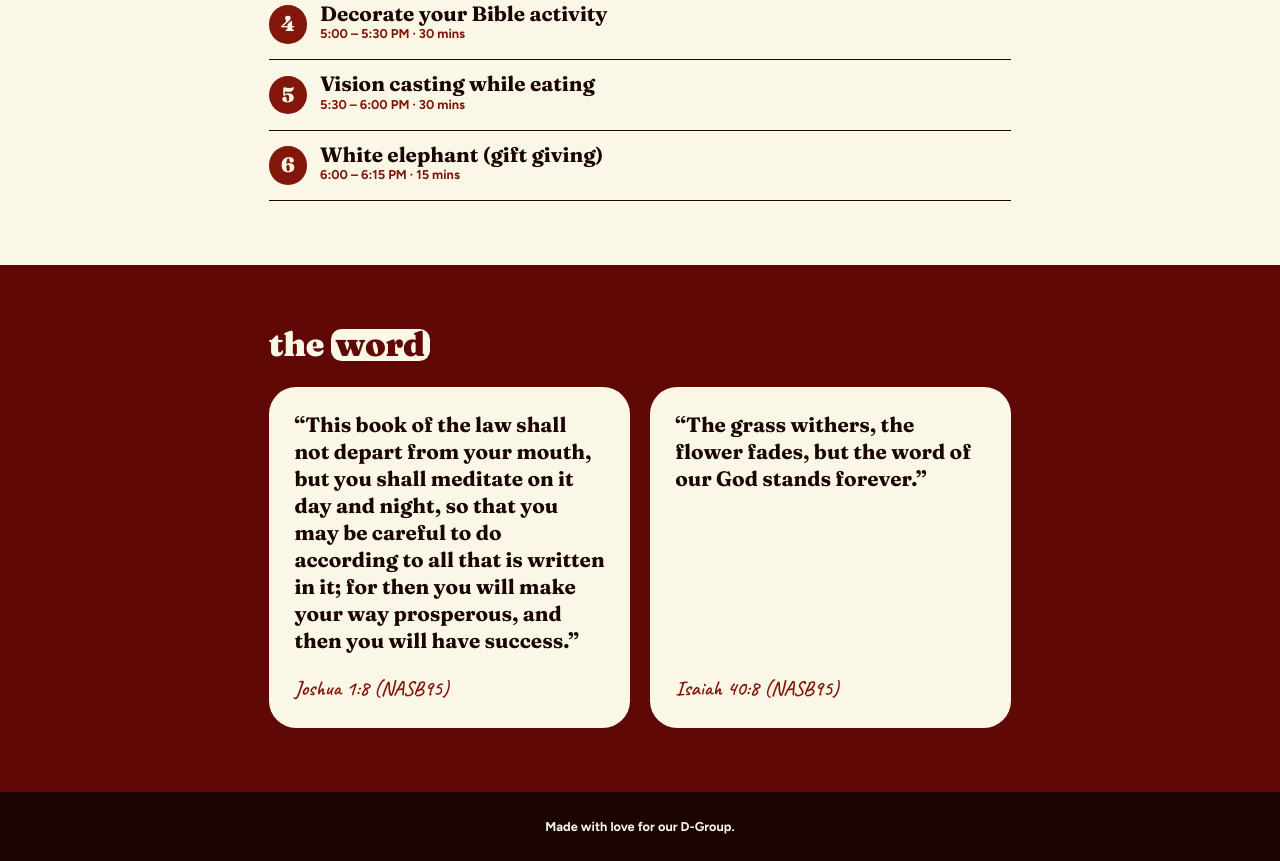
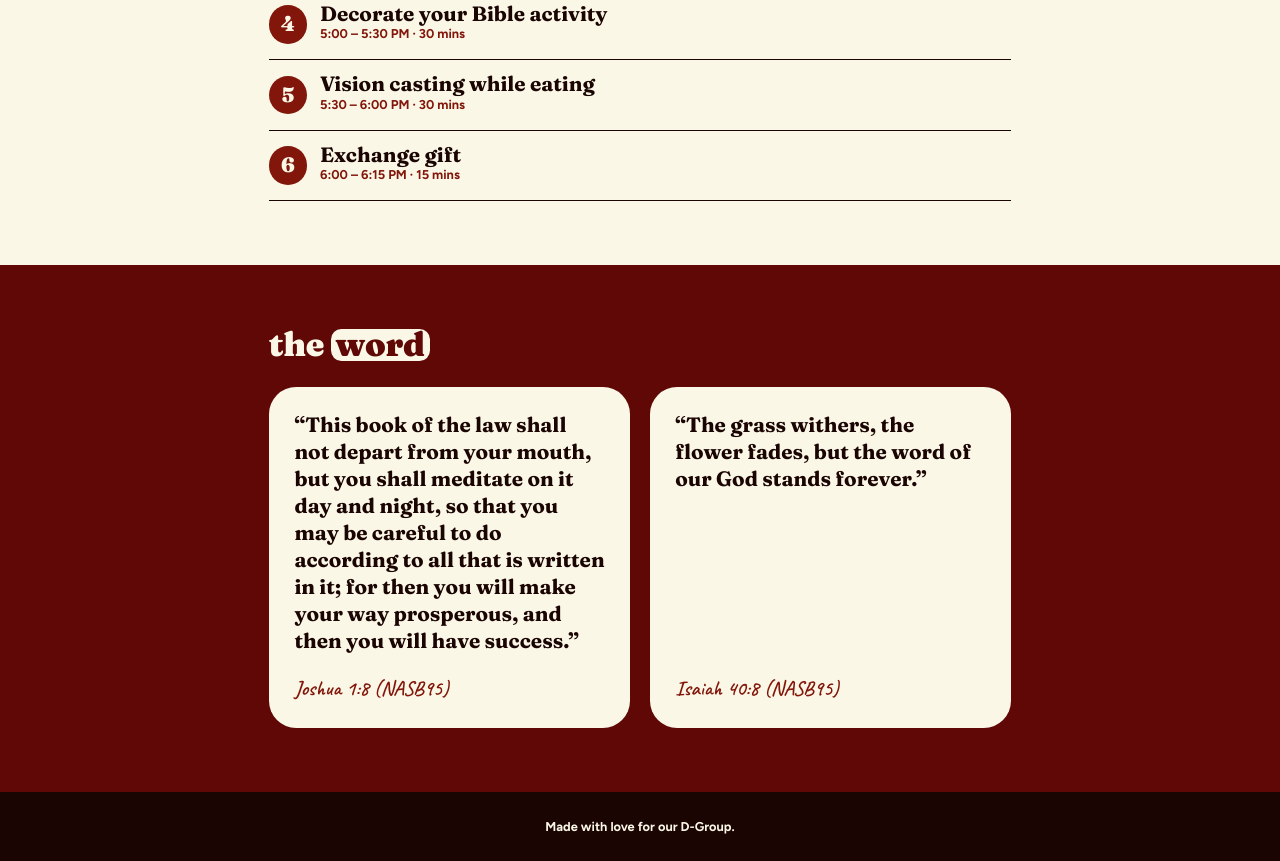
Before and after one commit to charlescayno/dgroup-christmas-celebration-2026, a plain HTML site: page index.html in a window 1280 px wide. Shown: the part 1523-2384 px from the top of the page. Drawn offline with Linux system fonts and the light colour scheme.

Commit message:
Rename to Exchange gift

```diff
--- a/index.html
+++ b/index.html
@@ -64,7 +64,7 @@
       <li><b>Discussion</b><span><em>4:40 – 5:00 PM · 20 mins</em></span></li>
       <li><b>Decorate your Bible activity</b><span><em>5:00 – 5:30 PM · 30 mins</em></span></li>
       <li><b>Vision casting while eating</b><span><em>5:30 – 6:00 PM · 30 mins</em></span></li>
-      <li><b>White elephant (gift giving)</b><span><em>6:00 – 6:15 PM · 15 mins</em></span></li>
+      <li><b>Exchange gift</b><span><em>6:00 – 6:15 PM · 15 mins</em></span></li>
     </ol>
   </section>
   <section class="verses">
```
